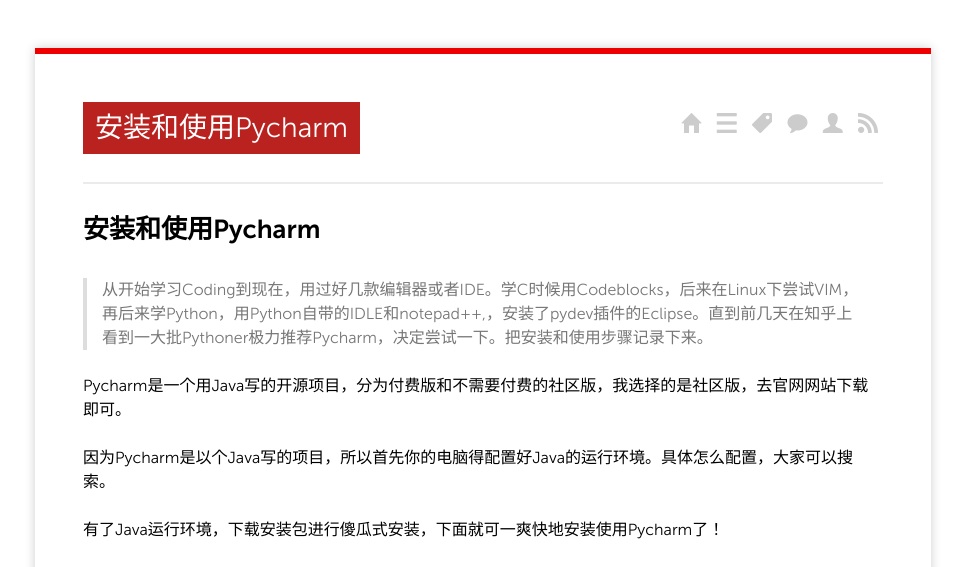
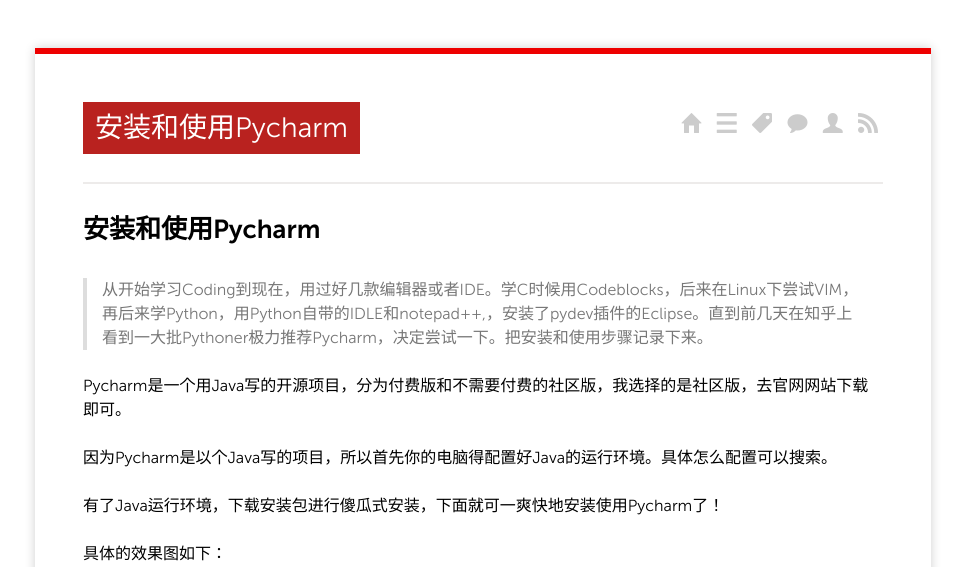
Before and after one commit to canonxu/canonxu.github.io, a Jekyll site: the page built from _posts/2014/2014-11-26-安装和使用Pycharm.md, in a window 1280 px wide. Shown: the top 567 px of the page, without its empty margins (157-1122 px from the left). Built offline with Jekyll 4.4.1, drawn with Linux system fonts in a browser that asks for light colours; nearby versions of some CDN libraries; Markdown is read by kramdown in place of the engine named in the settings; comment, search, counter and statistics services are not loaded.

Commit message:
20141216

```diff
--- a/_posts/2014/2014-11-26-安装和使用Pycharm.md
+++ b/_posts/2014/2014-11-26-安装和使用Pycharm.md
@@ -12,7 +12,7 @@
 
 Pycharm是一个用Java写的开源项目，分为付费版和不需要付费的社区版，我选择的是社区版，去官网网站下载即可。
 
-因为Pycharm是以个Java写的项目，所以首先你的电脑得配置好Java的运行环境。具体怎么配置，大家可以搜索。
+因为Pycharm是以个Java写的项目，所以首先你的电脑得配置好Java的运行环境。具体怎么配置可以搜索。
 
 有了Java运行环境，下载安装包进行傻瓜式安装，下面就可一爽快地安装使用Pycharm了！
 
```
Also changed, not shown: _posts/2014/2014-12-15-一个简单的Blog爬虫程序.md (+5 -5 lines).
